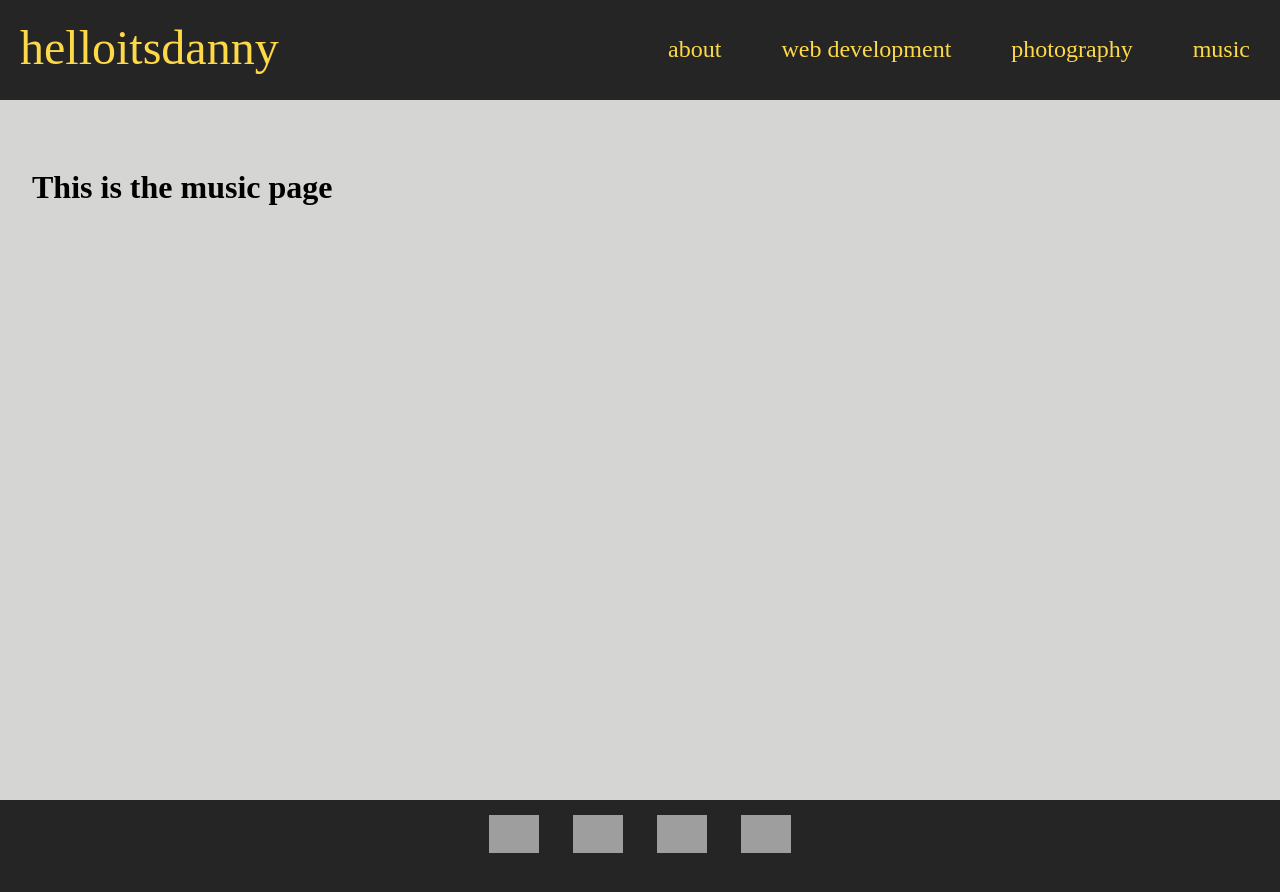
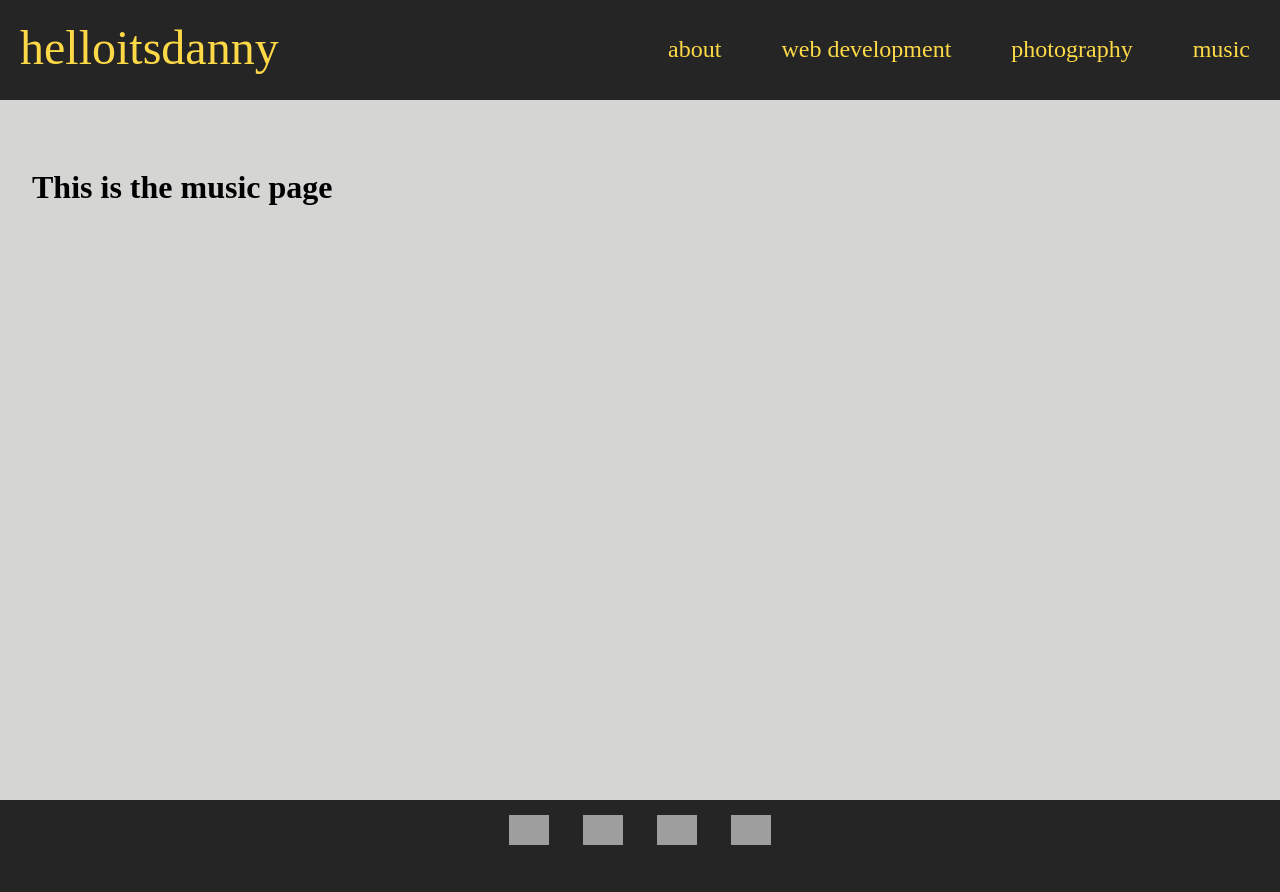
Before and after one commit to pacemade/portfolio, a Jekyll site: the page built from music.html, in a window 1280 px wide. Shown: the top 892 px of the page. Built offline with Jekyll 4.4.1, drawn with Linux system fonts in a browser that asks for light colours; nearby versions of some CDN libraries; grey boxes are pictures that could not be loaded.

```diff
--- a/_sass/_header_and_footer.scss
+++ b/_sass/_header_and_footer.scss
@@ -57,8 +57,11 @@
   display: table-cell;
   vertical-align: middle;
   img {
-    width: 50px;
+    width: 40px;
     margin: 15px;
+  }
+  img:hover {
+    opacity: 0.5;
   }
 }
 
```
Also changed, not shown: 2 other files.
